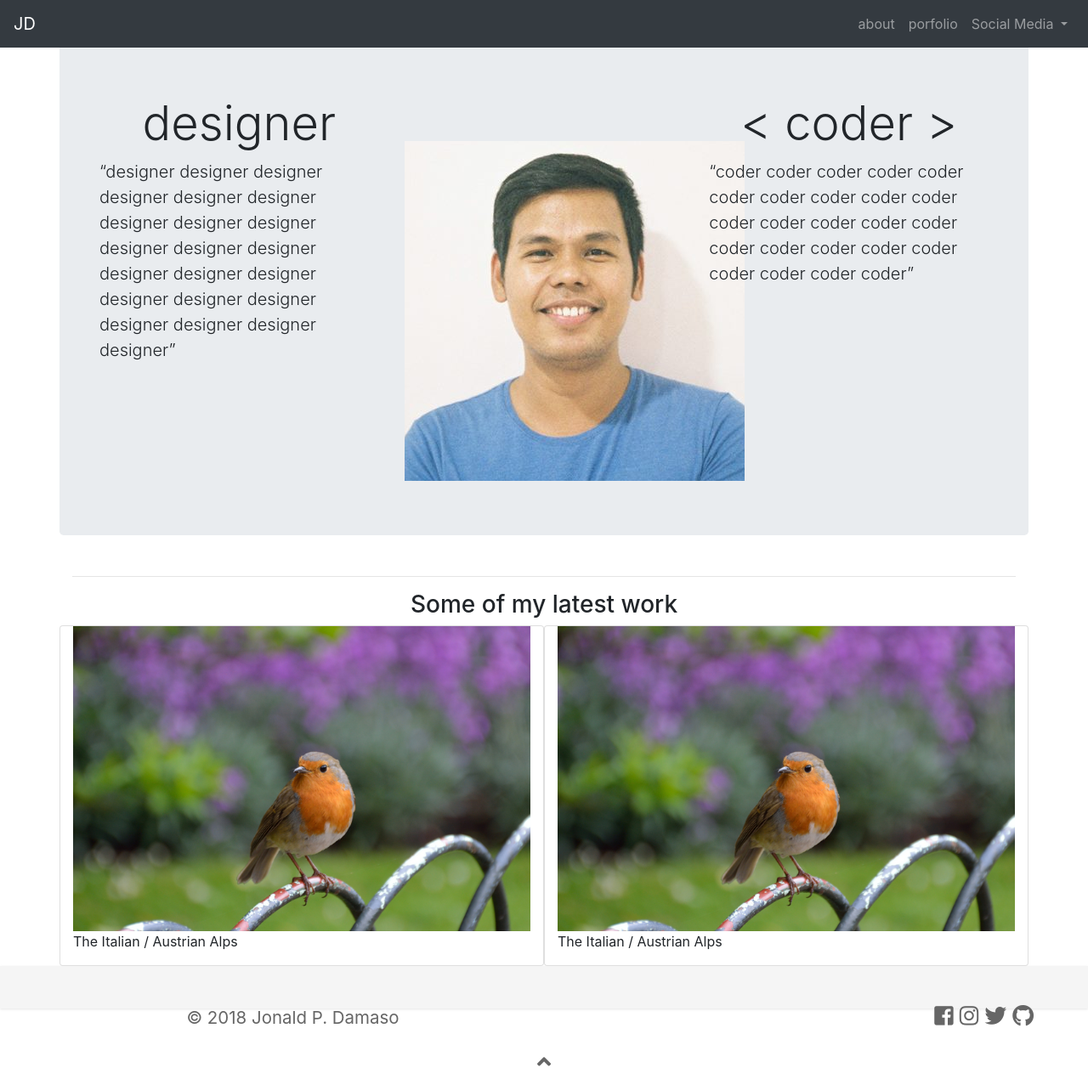
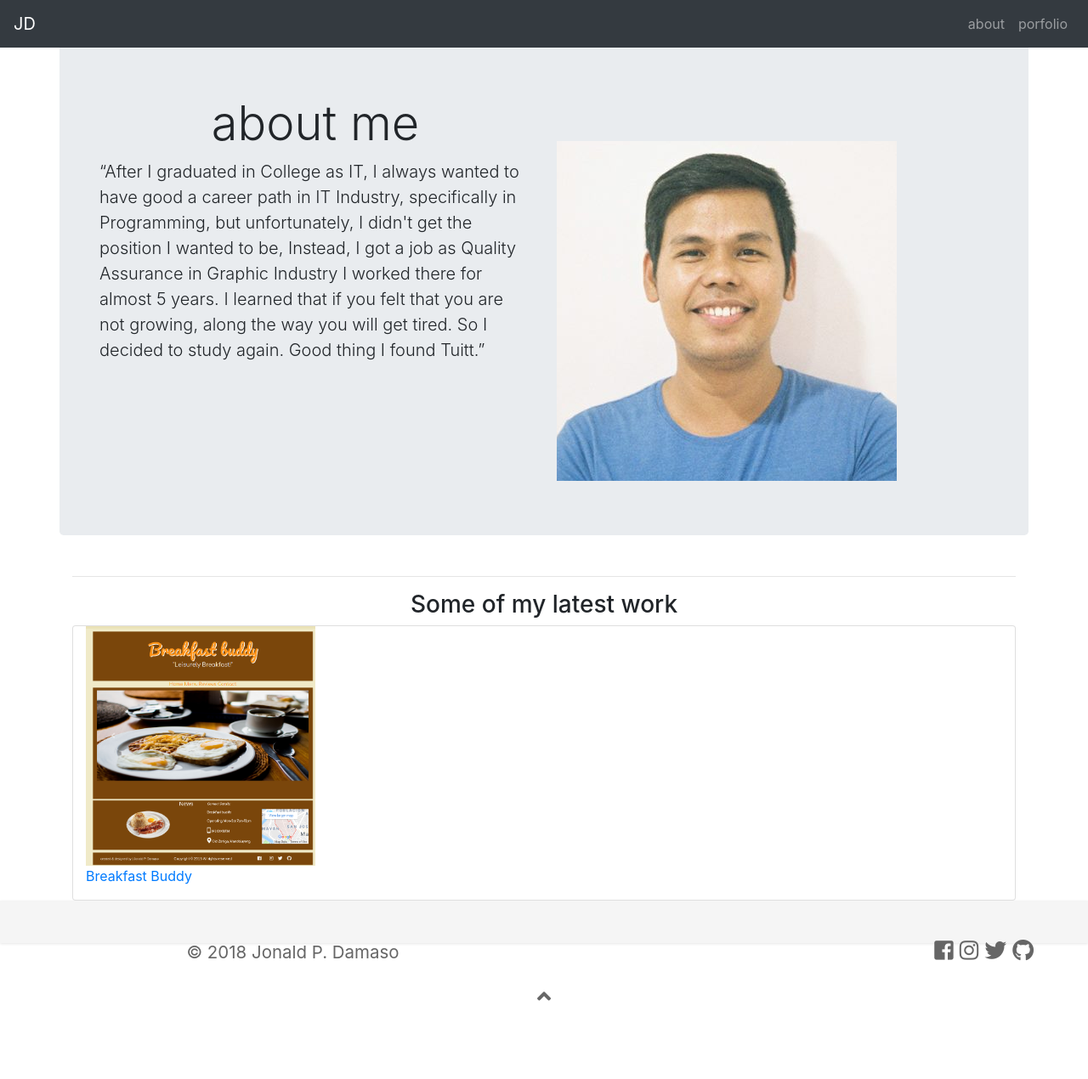
Before and after one commit to jonalddamaso/capstone1, a plain HTML site: page portfolio/index.html in a window 1280 px wide. Shown: the whole page at 85% size. After the commit the page ends 1193 px from the top, so only its background shows below. Drawn offline with nearby package versions, Linux system fonts and the light colour scheme.

Commit message:
about some functions

```diff
--- a/portfolio/assets/css/aboutmeStyle.css
+++ b/portfolio/assets/css/aboutmeStyle.css
@@ -8,20 +8,20 @@
 	text-align: center;
 	margin: 0 auto;
 	width: 100%;
-	border:1px solid red;
+	/*border:1px solid red;*/
 }
 .aboutfactsRow {
 	text-align: center;
 	margin: 0 auto;
 	width: 100%;
-	border:1px solid red;
+	/*border:1px solid red;*/
 
 }
 .aboutskillsRow {
 	text-align: center;
 	margin: 0 auto;
 	width: 100%;
-	border:1px solid red;
+	/*border:1px solid red;*/
 	opacity: 0.2;
 }
 
--- a/portfolio/index.html
+++ b/portfolio/index.html
@@ -41,17 +41,8 @@
 					<a href="aboutme.html" class="nav-link">about</a>
 				</li>
 				<li class="nav-item">
-					<a href="#" class="nav-link">porfolio</a>
+					<a href="https://jonalddamaso.github.io/capstone1/project1/index.html" class="nav-link">porfolio</a>
 				</li>
-				<li class="nav-item dropdown">
-       				 <a class="nav-link dropdown-toggle" href="#" id="navbarDropdown" role="button" data-toggle="dropdown" aria-haspopup="true" aria-expanded="false">Social Media
-	          	        <div class="dropdown-menu" aria-labelledby="navbarDropdown" data-target="#drop-menu">
-				          <a class="dropdown-item" href="https://www.facebook.com/" target="_blank">Facebook</a>
-				          <a class="dropdown-item" href="https://twitter.com/" target="_blank">Twitter</a>
-				          <a class="dropdown-item" href="https://www.instagram.com/" target="_blank">Instagram</a>
-				        </div>
-				     </a>
-      			</li>
 			</ul>
 		</div>
 	</nav>
@@ -60,17 +51,20 @@
 		<div class="section col-lg-12 col-md-12 col-sm-12">
 		<!-- jumbotron -->
 			<div class="jumbotron row h-150">
-				<div class="col-lg-4 col-md-4 col-sm-4 w-100" id="designer">
-					<h1 class="display-4" id="aboutText" align="center">designer</h1>
-					<p class="lead">“designer designer designer designer designer designer designer designer designer designer designer designer designer designer designer designer designer designer designer designer designer designer”</p>
+				<div class="col-lg-6 col-md-6 col-sm-12 w-100" id="designer">
+					<h1 class="display-4" id="aboutText" align="center">about me</h1>
+					<p class="lead">“After I graduated in College as IT, I always wanted
+					to have good a career path in IT Industry, specifically in Programming,
+					but unfortunately, I didn't get the position I wanted to be, Instead,
+					I got a job as Quality Assurance in Graphic Industry
+					I worked there for almost 5 years. I learned that if you felt that
+					you are not growing, along the way you will get tired. So I decided
+					to study again. Good thing I found Tuitt.”</p>
 				</div>
-				<div class="col-lg-4 col-md-4 col-sm-4 mx-auto" id="aboutImg">
+				<div class="col-lg-6 col-md-6 col-sm-12 mx-auto" id="aboutImg">
 					<img src="./assets/img/me.png" align="center">
 				</div>
-				<div class="col-lg-4 col-md-4 col-sm-4 w-100" id="coder">
-					<h1 class="display-4" id="aboutText" align="center">< coder ></h1>
-					<p class="lead">“coder coder coder coder coder coder coder coder coder coder coder coder coder coder coder coder coder coder coder coder coder coder coder coder”</p>
-				</div>
+
 			</div>
 		</div>
 	</div>
@@ -82,19 +76,16 @@
 	  	</div>
 
 	  	<div class="col-12">
-	  		<div class="row">
-			 	 <div class="col-lg-6 card" style="width:50%">
-				    <img src="./assets/img/sample1.jpg" alt="postwork" style="width:100%">
+	  		<div class="row mx-auto">
+			 	 <div class="col-lg-12 card" style="width:25%">
+			 	 <a href="https://jonalddamaso.github.io/capstone1/project1/index.html">
+				    <img src="./assets/img/project1.png" alt="postwork" style="width:25%">
 				    <div class="work1 ">
-				      <p>The Italian / Austrian Alps</p>
+				      <p>Breakfast Buddy</p>
 				    </div>
+				  </a>
 			  	</div>
-			  	<div class="col-lg-6 card" style="width:50%">
-				    <img src="./assets/img/sample1.jpg" alt="postwork" style="width:100%">
-				    <div class="work1 ">
-				      <p>The Italian / Austrian Alps</p>
-				    </div>
-			  	</div>
+
 			</div>
 		</div>
 	</div>
```
Also changed, not shown: portfolio/aboutme.html (+1 -10 lines), portfolio/assets/img/project1.png (added).
